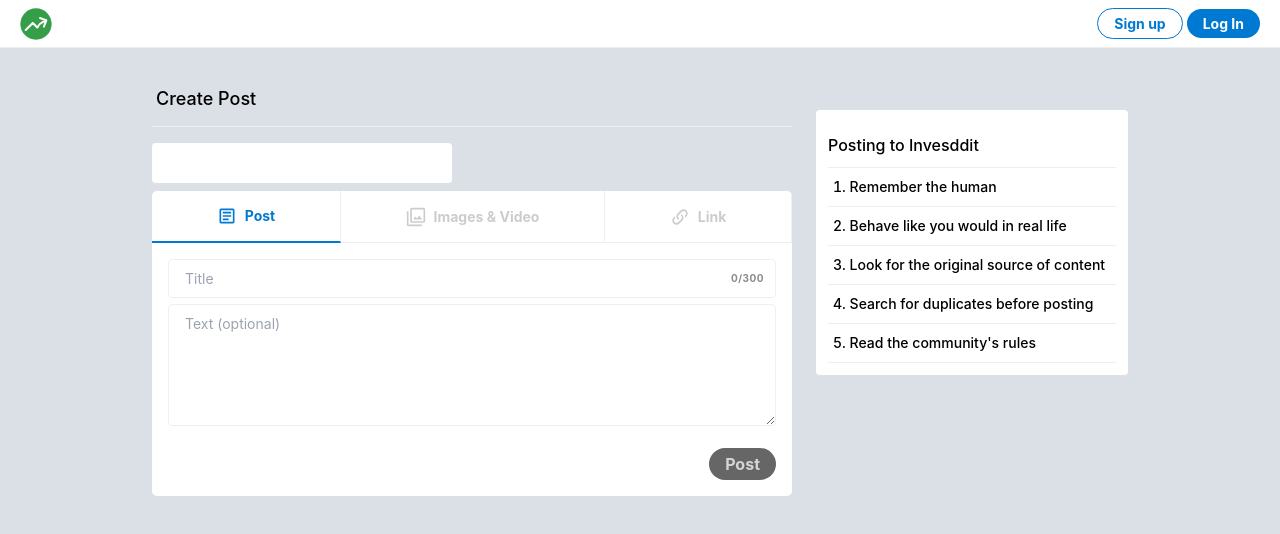
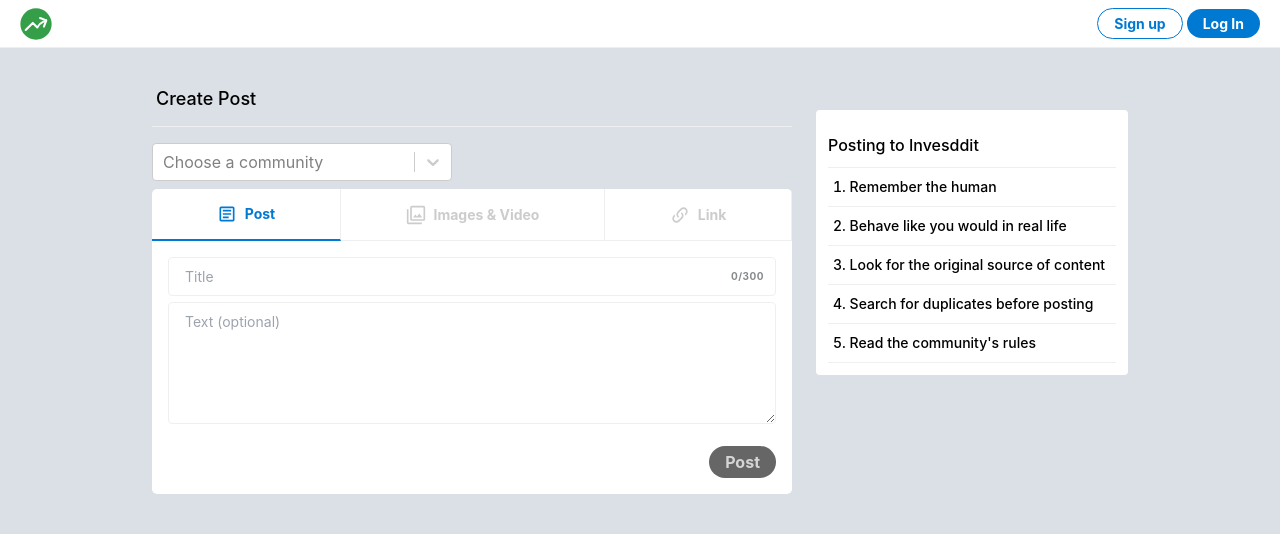
Before and after one commit to ayrt-n/invesddit, a React (Create React App) app: page /submit in a window 1280 px wide. Shown: the top 534 px of the page. Built offline with nearby package versions, Linux system fonts and the light colour scheme; what tailwind-gradient-mask-image would draw is missing.

Commit message:
Add community select dropdown

```diff
--- a/src/components/PostForm.js
+++ b/src/components/PostForm.js
@@ -1,8 +1,18 @@
-import React from 'react';
+import React, { useState } from 'react';
 import PostGuidelineWidget from './PostGuidelineWidget';
 import TextPostForm from './TextPostForm';
+import Select from 'react-select';
 
 function PostForm() {
+  const [community, setCommunity] = useState('');
+
+  const communities = [
+    { value: 'GOOG', label: 'c/GOOG' },
+    { value: 'TSLA', label: 'c/TSLA' },
+    { value: 'AAPL', label: 'c/AAPL' },
+    { value: 'KO', label: 'c/KO' },
+  ];
+
   return (
     <div className="py-[20px] px-[24px]">
       <div className="mx-auto max-w-min flex">
@@ -12,10 +22,8 @@ function PostForm() {
               Create Post
             </div>
           </div>
-          <div className="mb-[8px]">
-            <div className="mr-[16px] w-[300px] h-[40px] bg-canvas-light rounded-[4px] border-nav-border">
-
-            </div>
+          <div className="mb-[8px] w-[300px]">
+            <Select placeholder="Choose a community" options={communities} onChange={setCommunity} />
           </div>
           <div className="bg-canvas-light mb-[15px] rounded-[5px] overflow-hidden w-full">
             <div className="flex items-stretch">
@@ -42,7 +50,7 @@ function PostForm() {
               </button>
             </div>
 
-            <TextPostForm community="GOOG" />
+            <TextPostForm community={community.value} />
           </div>
         </div>
 
```
